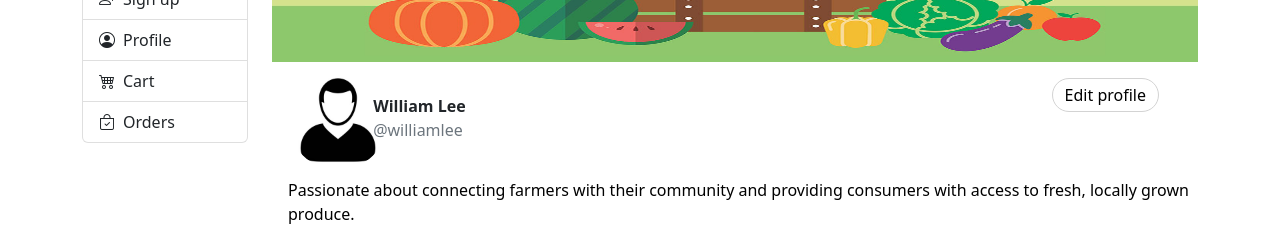
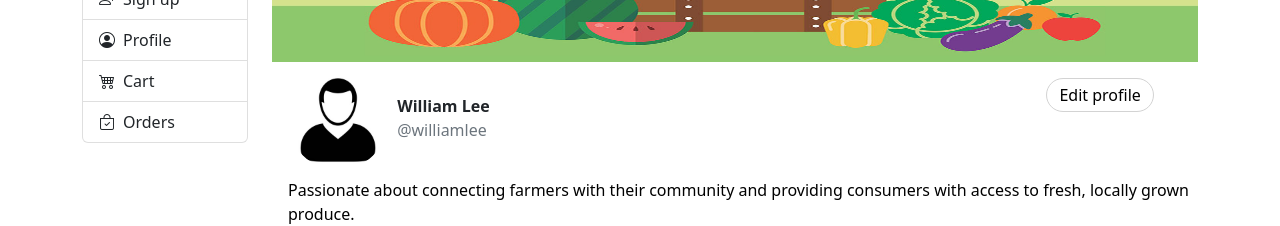
Before and after one commit to yanzhenl/5610-team-project, a React (Create React App) app: page /profile/administrator in a window 1280 px wide. Shown: the part 194-420 px from the top of the page. Built offline with nearby package versions, Linux system fonts and the light colour scheme.

Commit message:
updated edit-file buttons

```diff
--- a/src/profile/administrator-profile/index.js
+++ b/src/profile/administrator-profile/index.js
@@ -21,11 +21,11 @@ function AdministratorProfile () {
                     <div className="col-1">
                         <img src = {administrator.profilePicture} className="rounded-circle profile-picture ms-3" alt=""/>
                     </div>
-                    <div className="col-9">
+                    <div className="col-8 ms-4">
                         <div className="fw-bold ms-4 mt-4">{administrator.firstName} {administrator.lastName}</div>
                         <div className="text-muted ms-4">{administrator.handle}</div>
                     </div>
-                    <div className="col-2">
+                    <div className="col-2 ms-5">
                         <Link to="/profile/administrator/edit-profile">
                         <button className="rounded-pill float-end mt-2 button">Edit profile</button></Link>
                     </div>
--- a/src/profile/customer-profile/index.js
+++ b/src/profile/customer-profile/index.js
@@ -20,11 +20,11 @@ function CustomerProfile () {
                     <div className="col-1">
                         <img src = {customer.profilePicture} className="rounded-circle profile-picture ms-3" alt=""/>
                     </div>
-                    <div className="col-9">
+                    <div className="col-8 ms-4">
                         <div className="fw-bold ms-4 mt-4">{customer.firstName} {customer.lastName}</div>
                         <div className="text-muted ms-4">{customer.handle}</div>
                     </div>
-                    <div className="col-2">
+                    <div className="col-2 ms-5">
                         <Link to="/profile/customer/edit-profile">
                         <button className="rounded-pill float-end mt-2 button">Edit profile</button></Link>
                     </div>
--- a/src/profile/farmer-profile/index.js
+++ b/src/profile/farmer-profile/index.js
@@ -31,13 +31,13 @@ function FarmerProfile() {
               alt=""
             />
           </div>
-          <div className="col-9">
+          <div className="col-8 ms-4">
             <div className="fw-bold ms-4 mt-4">
               {farmer.firstName} {farmer.lastName}
             </div>
             <div className="text-muted ms-4">{farmer.handle}</div>
           </div>
-          <div className="col-2">
+          <div className="col-2 ms-5">
             <Link to="/profile/farmer/edit-profile">
               <button className="rounded-pill float-end mt-2 button">
                 Edit profile
```
